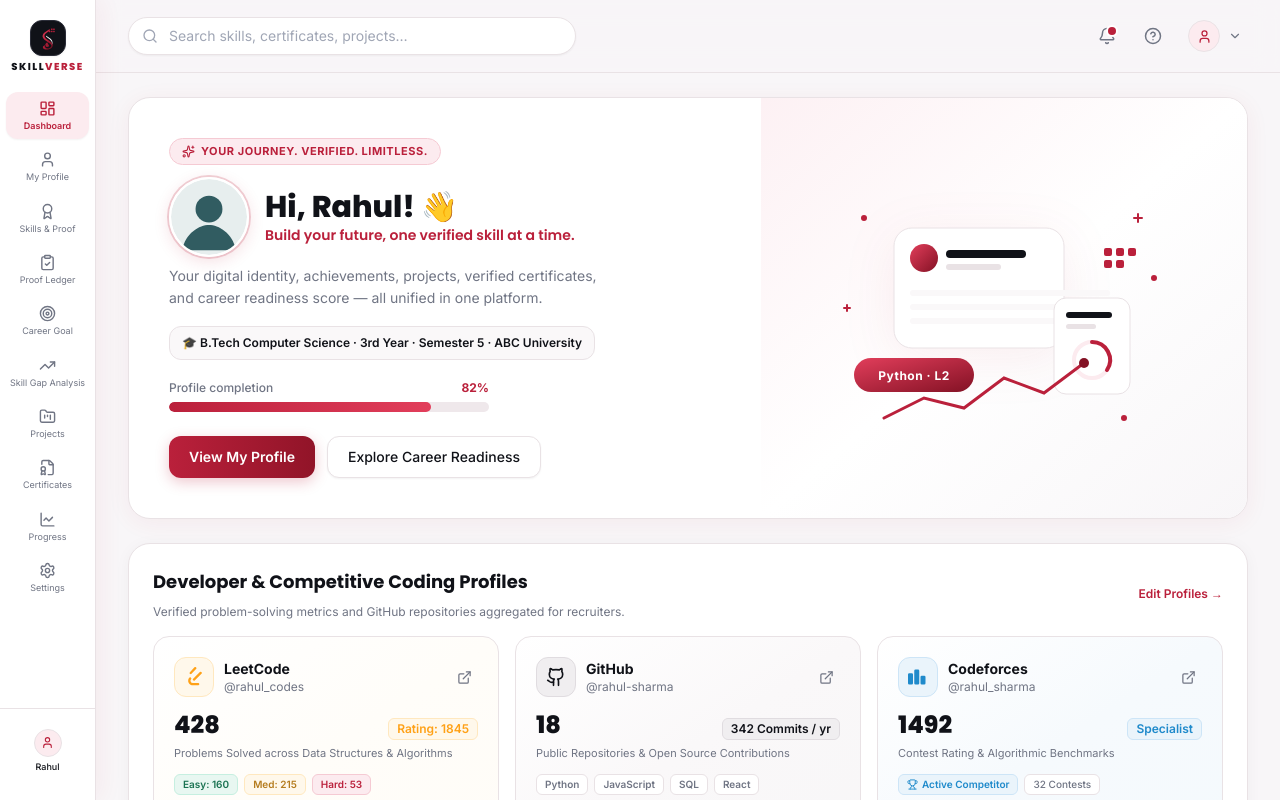
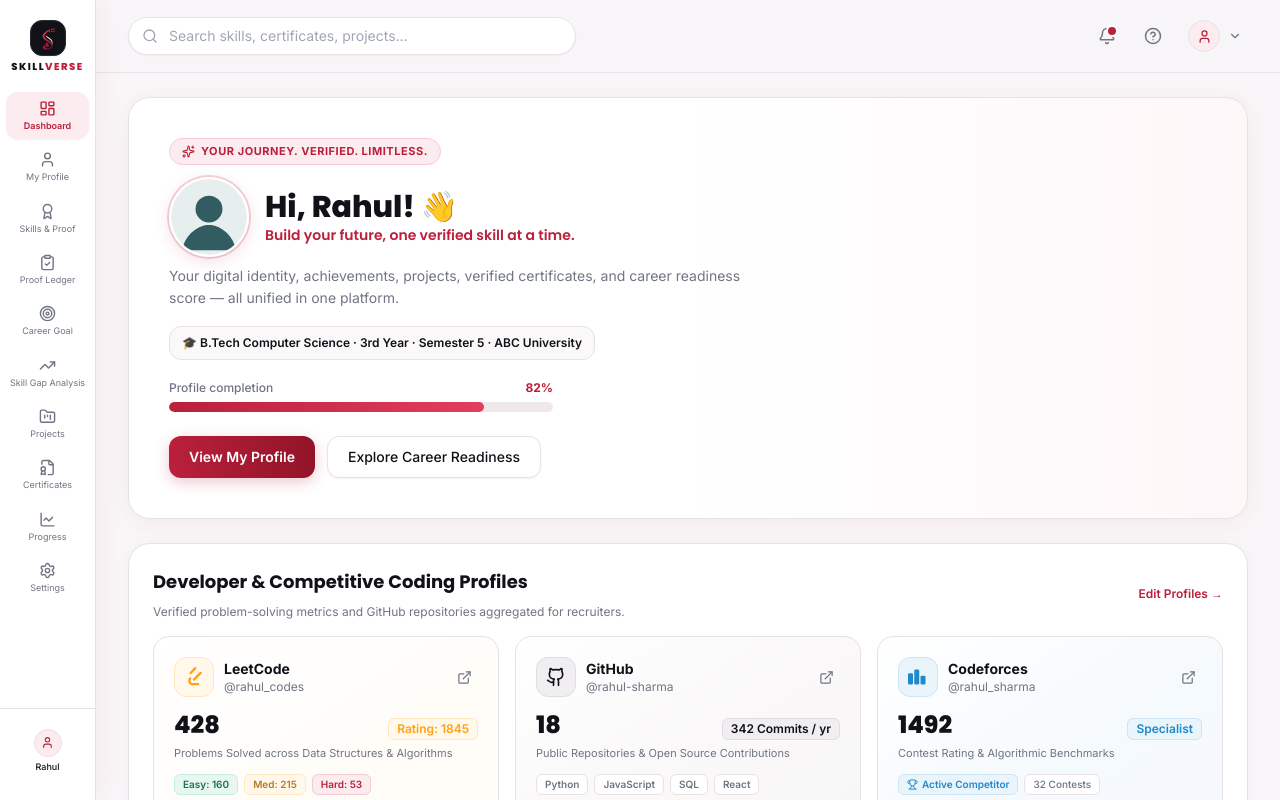
Before and after one commit to fauzia10/Skillverse, a React (Vite) app: page / in a window 1280 px wide. Shown: the top 800 px of the page. Built offline with nearby package versions, Linux system fonts and the light colour scheme.

Commit message:
Remove hero illustration from dashboard header

```diff
--- a/src/pages/DashboardPage.jsx
+++ b/src/pages/DashboardPage.jsx
@@ -6,7 +6,6 @@
 import { LevelBadge, PriorityBadge } from "../components/common/Badges";
 import { ProgressBar, CircularProgress } from "../components/common/Progress";
 import { PrimaryButton, SecondaryButton } from "../components/common/FormControls";
-import { HeroIllustration } from "../components/common/Visuals";
 import { AddSkillModal } from "../components/modals/AddSkillModal";
 import { ProjectsShowcase } from "../components/projects/ProjectsShowcase";
 import { GAP_DATA, gapPriority, PROGRESS_DATA, getSkillIcon } from "../data/mockData";
@@ -35,8 +34,7 @@
   return (
     <div className="space-y-6">
       {/* HERO */}
-      <Card className="overflow-hidden border-[#E9E2E5] shadow-[0_4px_24px_rgba(186,32,59,0.06)]">
-        <div className="grid lg:grid-cols-[1.3fr_1fr] items-center">
+      <Card className="overflow-hidden border-[#E9E2E5] shadow-[0_4px_24px_rgba(186,32,59,0.06)] bg-gradient-to-r from-white via-white to-[#FCEBEF]/40">
         <div className="p-7 sm:p-10">
           <div className="inline-flex items-center gap-1.5 px-3 py-1 rounded-full bg-[#FCEBEF] border border-[#F5CAD3] text-[11px] font-bold text-[#BA203B] tracking-wider uppercase mb-3">
             <Sparkles size={13} />
@@ -59,14 +57,14 @@
             </div>
           </div>
 
-            <p className="text-sm text-[#707584] mb-4 max-w-md leading-relaxed">
+          <p className="text-sm text-[#707584] mb-4 max-w-xl leading-relaxed">
             Your digital identity, achievements, projects, verified certificates, and career readiness score — all unified in one platform.
           </p>
           <p className="text-xs font-semibold text-[#101218] mb-5 px-3 py-2 rounded-xl bg-[#FAF8F9] border border-[#E9E2E5] inline-block">
             🎓 {profile?.degree || "B.Tech"} {profile?.department || "Computer Science"} · {profile?.year || "Semester 5"} · {profile?.college || "ABC University"}
           </p>
 
-            <div className="mb-6 max-w-xs">
+          <div className="mb-6 max-w-sm">
             <div className="flex justify-between text-xs text-[#707584] mb-1.5 font-medium">
               <span>Profile completion</span>
               <span className="font-bold text-[#BA203B]">82%</span>
@@ -77,10 +75,6 @@
           <div className="flex flex-wrap gap-3">
             <PrimaryButton onClick={() => onNavigate("profile")}>View My Profile</PrimaryButton>
             <SecondaryButton onClick={() => onNavigate("gap")}>Explore Career Readiness</SecondaryButton>
-            </div>
-          </div>
-          <div className="hidden lg:flex items-center justify-center p-6 h-full bg-gradient-to-br from-[#FCEBEF]/70 via-[#FFFFFF] to-[#F8F6F8]">
-            <HeroIllustration />
           </div>
         </div>
       </Card>
```
Lines whose indentation alone changed are shown as unchanged.
